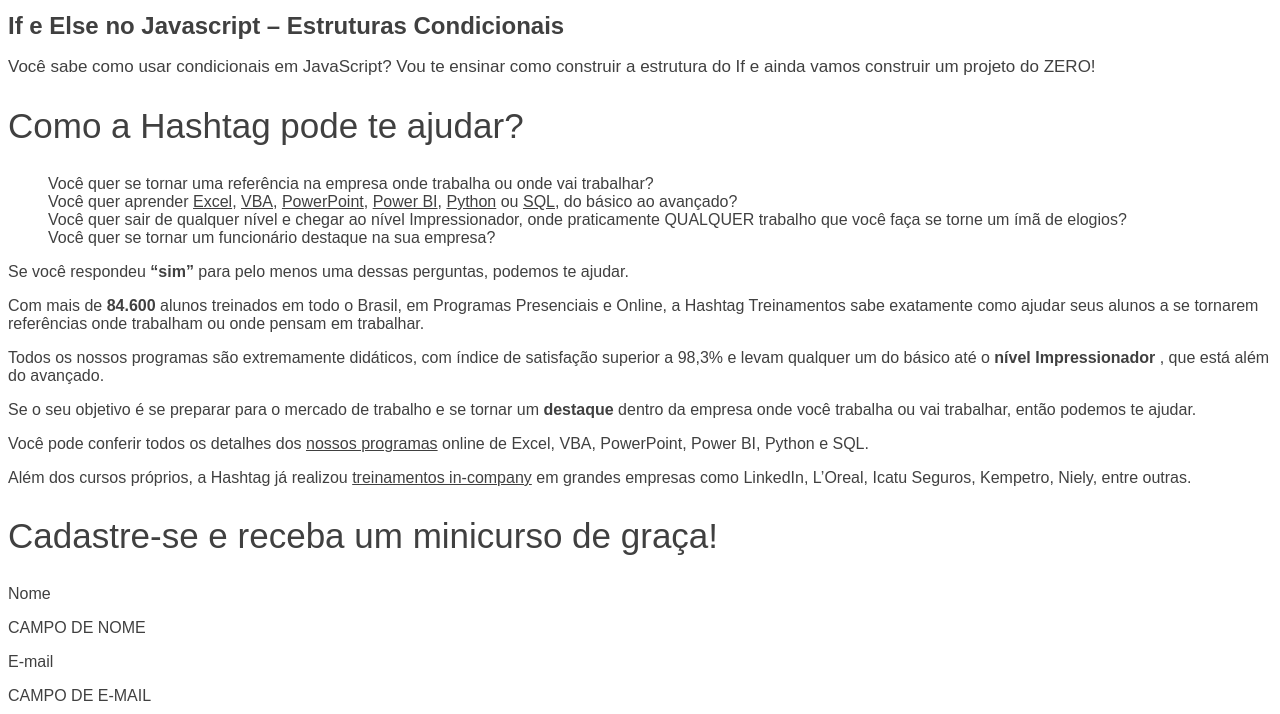
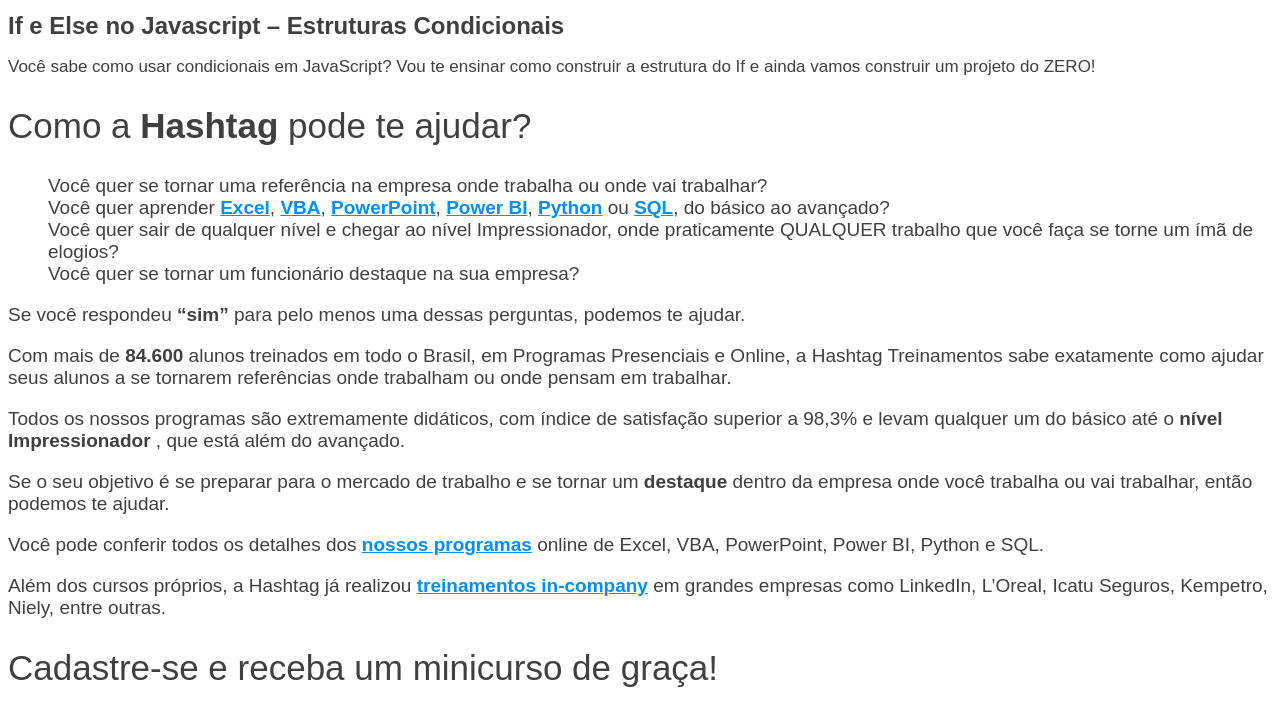
Before and after one commit to YaraAnalysis/HTML_CSS, a plain HTML site: page Introdução ao CSS/desafio2/home-hashtag.html in a window 1280 px wide. Shown: the part 10994-11708 px from the top of the page. Drawn offline with Linux system fonts and the light colour scheme.

Commit message:
Desafio 2 - Seção Como ajudar

```diff
--- a/Introdução ao CSS/desafio2/desafio2.css
+++ b/Introdução ao CSS/desafio2/desafio2.css
@@ -128,3 +128,23 @@ ul {
 .blog-descricaopost {
   font-size: 17px;
 }
+
+/* Seção Como ajudar */
+.comoajudar-realce {
+  font-weight: 600;
+}
+
+.comoajudar-lista,
+.comoajudar-paragrafo {
+  font-size: 19px;
+}
+
+.comoajudar-lista a,
+.comoajudar-paragrafo a {
+  color: #008ff7;
+  font-weight: 600;
+}
+
+.comoajudar-paragrafo b {
+  font-weight: 600;
+}
--- a/Introdução ao CSS/desafio2/home-hashtag.html
+++ b/Introdução ao CSS/desafio2/home-hashtag.html
@@ -566,8 +566,10 @@
     </p>
 
     <!-- Seção Como ajudar -->
-    <h2>Como a Hashtag pode te ajudar?</h2>
-    <ul>
+    <h2>
+      Como a <span class="comoajudar-realce">Hashtag</span> pode te ajudar?
+    </h2>
+    <ul class="comoajudar-lista">
       <li>
         Você quer se tornar uma referência na empresa onde trabalha ou onde vai
         trabalhar?
@@ -594,31 +596,31 @@
       <li>Você quer se tornar um funcionário destaque na sua empresa?</li>
     </ul>
 
-    <p>
+    <p class="comoajudar-paragrafo">
       Se você respondeu <b>“sim”</b> para pelo menos uma dessas perguntas,
       podemos te ajudar.
     </p>
 
-    <p>
+    <p class="comoajudar-paragrafo">
       Com mais de <b>84.600</b> alunos treinados em todo o Brasil, em Programas
       Presenciais e Online, a Hashtag Treinamentos sabe exatamente como ajudar
       seus alunos a se tornarem referências onde trabalham ou onde pensam em
       trabalhar.
     </p>
 
-    <p>
+    <p class="comoajudar-paragrafo">
       Todos os nossos programas são extremamente didáticos, com índice de
       satisfação superior a 98,3% e levam qualquer um do básico até o
       <strong> nível Impressionador </strong>, que está além do avançado.
     </p>
 
-    <p>
+    <p class="comoajudar-paragrafo">
       Se o seu objetivo é se preparar para o mercado de trabalho e se tornar um
       <b>destaque</b> dentro da empresa onde você trabalha ou vai trabalhar,
       então podemos te ajudar.
     </p>
 
-    <p>
+    <p class="comoajudar-paragrafo">
       Você pode conferir todos os detalhes dos
       <a href="https://www.hashtagtreinamentos.com/todos-os-cursos"
         >nossos programas</a
@@ -626,7 +628,7 @@
       online de Excel, VBA, PowerPoint, Power BI, Python e SQL.
     </p>
 
-    <p>
+    <p class="comoajudar-paragrafo">
       Além dos cursos próprios, a Hashtag já realizou
       <a href="https://www.hashtagtreinamentos.com/treinamentos-corporativos"
         >treinamentos in-company</a
```
